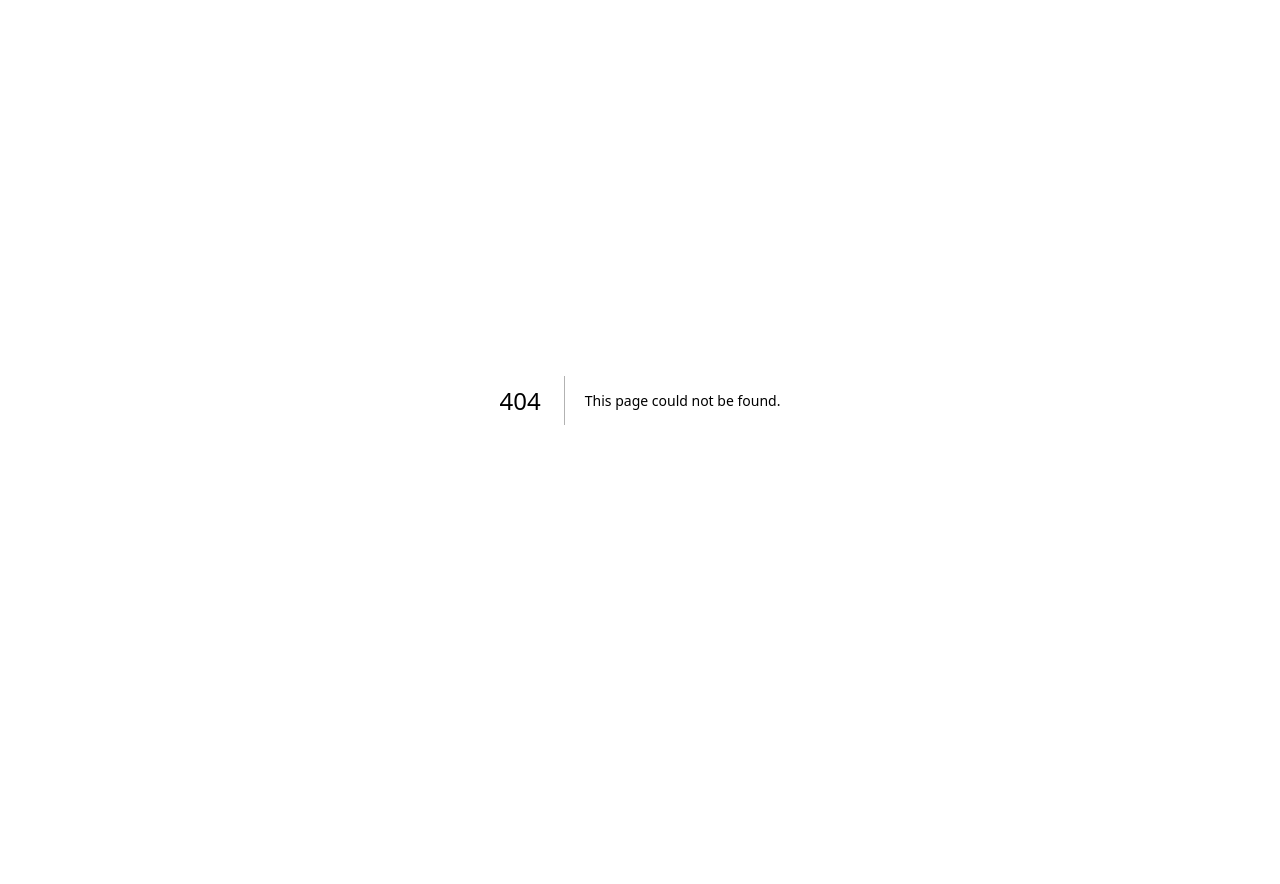
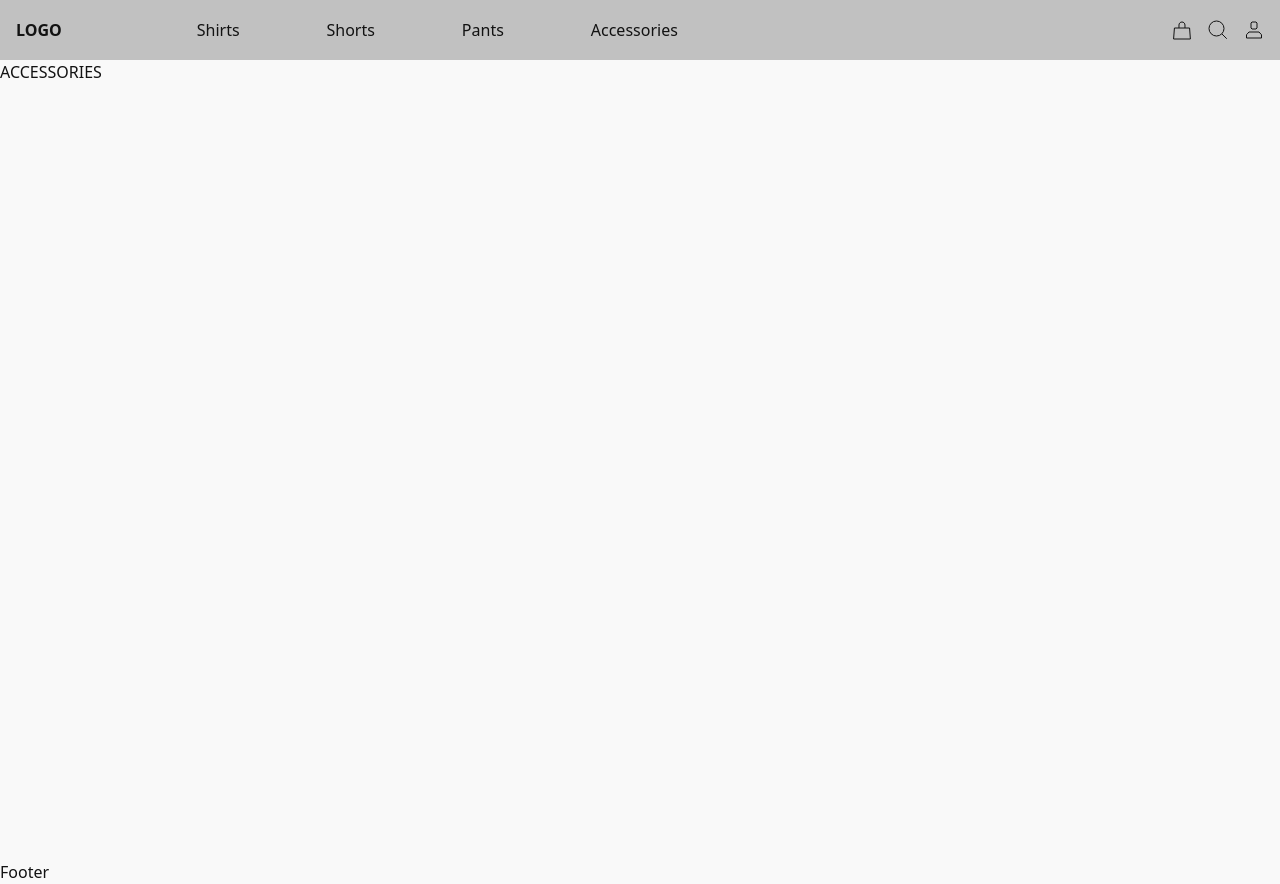
Before and after one commit to duncanmatt/ecomm_next, a Next.js app: page /Accessories in a window 1280 px wide. Before the commit this address had no page. Before the commit the page ends 800 px from the top, so only its background shows below. Built offline with nearby package versions, Linux system fonts and the light colour scheme.

Commit message:
category pages

```diff
--- /dev/null
+++ b/src/pages/Accessories.tsx
@@ -0,0 +1,7 @@
+import Layout from '@/components/Layout';
+
+const Accessories = () => {
+	return <Layout>ACCESSORIES</Layout>;
+};
+
+export default Accessories;
--- /dev/null
+++ b/src/pages/Pants.tsx
@@ -0,0 +1,7 @@
+import Layout from '@/components/Layout';
+
+const Pants = () => {
+	return <Layout>PANTS</Layout>;
+};
+
+export default Pants;
--- /dev/null
+++ b/src/pages/Shirts.tsx
@@ -0,0 +1,7 @@
+import Layout from '@/components/Layout';
+
+const Shirts = () => {
+	return <Layout>SHIRTS</Layout>;
+};
+
+export default Shirts;
--- /dev/null
+++ b/src/pages/Shorts.tsx
@@ -0,0 +1,7 @@
+import Layout from '@/components/Layout';
+
+const Shorts = () => {
+	return <Layout>SHORTS</Layout>;
+};
+
+export default Shorts;
```
